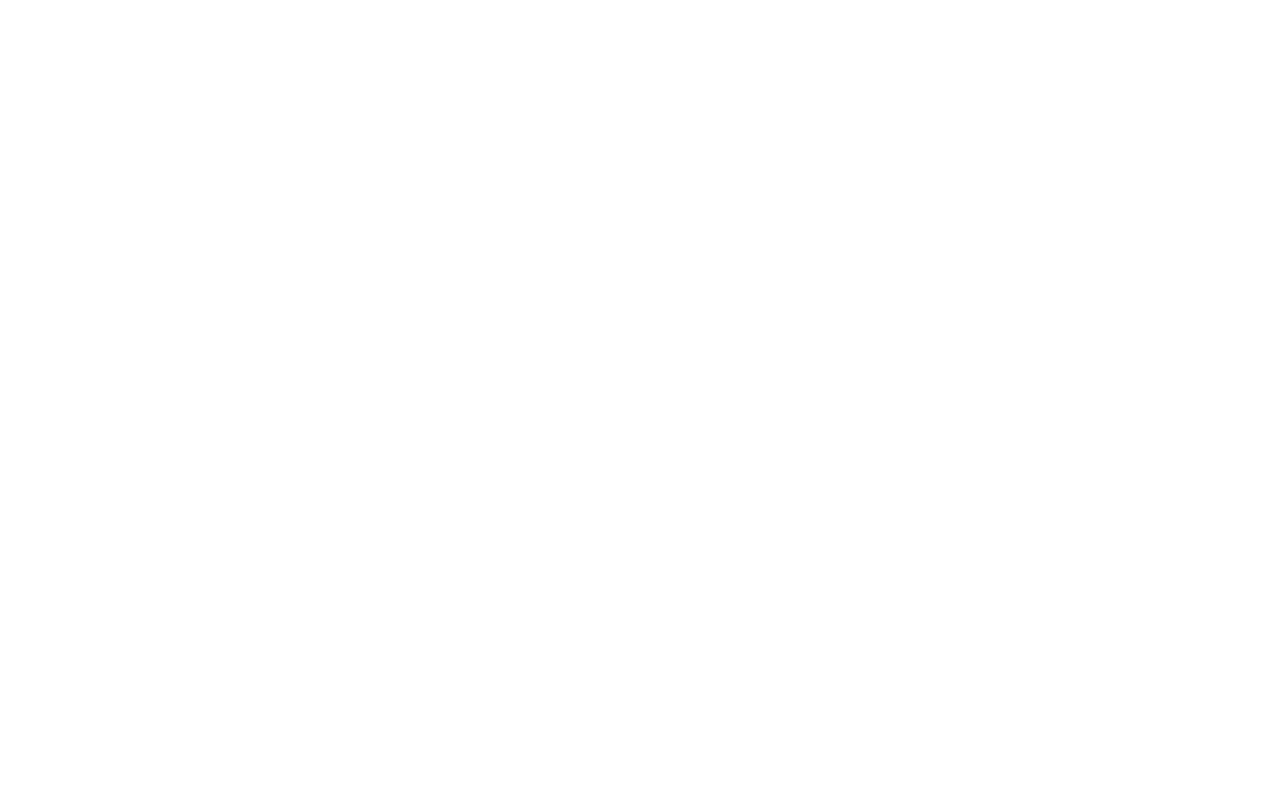
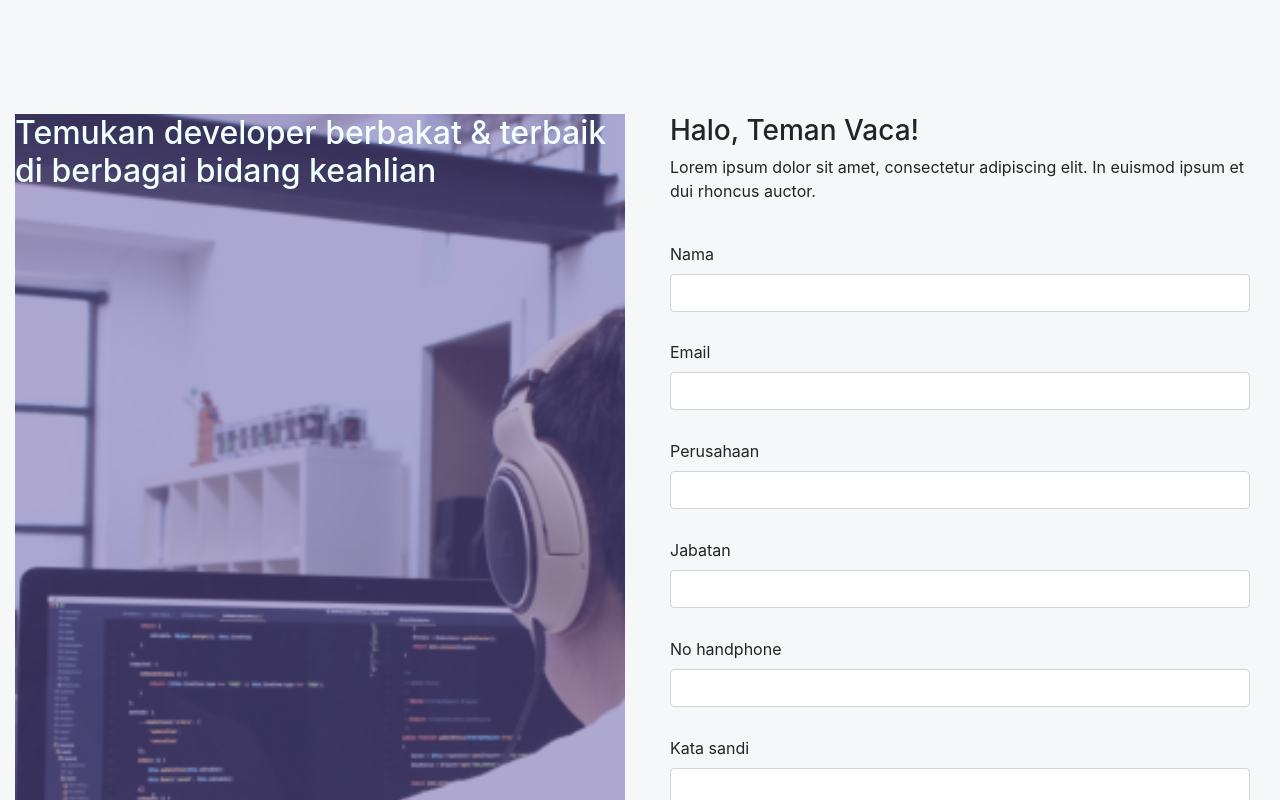
Before and after one commit to nurf21/Vacatech-Job-Hiring-Vue, a Vue app: page /register/recruiter in a window 1280 px wide. Shown: the top 800 px of the page. Built offline with nearby package versions, Linux system fonts and the light colour scheme.

Commit message:
New feature: Register for recruiter

```diff
--- a/src/components/_base/FormRegisterCandidate.vue
+++ b/src/components/_base/FormRegisterCandidate.vue
@@ -95,10 +95,13 @@
     }
   },
   methods: {
-    ...mapActions(['registWorker']),
+    ...mapActions(['register']),
     onSubmit() {
-      console.log(this.form.user_phone)
-      this.registWorker(this.form)
+      const payload = {
+        form: this.form,
+        role: 'worker'
+      }
+      this.register(payload)
         .then((result) => {
           this.$router.push('/login')
         })
--- a/src/components/_base/FormRegisterRecruiter.vue
+++ b/src/components/_base/FormRegisterRecruiter.vue
@@ -11,47 +11,47 @@
     </b-row>
     <b-row class="login-form">
       <b-col>
-        <b-form>
+        <b-form @submit.prevent="onSubmit">
           <b-row class="component-form">
             <b-col class="text-left">
               <label for="name">Nama</label>
-              <b-input type="text" id="name"></b-input>
+              <b-input type="text" id="name" v-model="form.user_name"></b-input>
             </b-col>
           </b-row>
           <b-row class="component-form">
             <b-col class="text-left">
               <label for="email">Email</label>
-              <b-input type="email" id="email"></b-input>
+              <b-input type="email" id="email" v-model="form.user_email"></b-input>
             </b-col>
           </b-row>
           <b-row class="component-form">
             <b-col class="text-left">
               <label for="company">Perusahaan</label>
-              <b-input type="text" id="company"></b-input>
+              <b-input type="text" id="company" v-model="form.company_name"></b-input>
             </b-col>
           </b-row>
           <b-row class="component-form">
             <b-col class="text-left">
               <label for="jabatan">Jabatan</label>
-              <b-input type="text" id="jabatan"></b-input>
+              <b-input type="text" id="jabatan" v-model="form.company_depart"></b-input>
             </b-col>
           </b-row>
           <b-row class="component-form">
             <b-col class="text-left">
               <label for="handphone">No handphone</label>
-              <b-input type="text" id="handphone"></b-input>
+              <b-input type="text" id="handphone" v-model="form.user_phone"></b-input>
             </b-col>
           </b-row>
           <b-row class="component-form">
             <b-col class="text-left">
               <label for="password">Kata sandi</label>
-              <b-input type="password" id="password"></b-input>
+              <b-input type="password" id="password" v-model="form.user_password"></b-input>
             </b-col>
           </b-row>
           <b-row class="component-form">
             <b-col class="text-left">
               <label for="confirmpassword">Konfirmasi kata sandi</label>
-              <b-input type="password" id="confirmpassword"></b-input>
+              <b-input type="password" id="confirmpassword" v-model="form.confirm_password"></b-input>
             </b-col>
           </b-row>
           <b-row class="component-form">
@@ -97,7 +97,31 @@
 </style>
 
 <script>
+import { mapActions } from 'vuex'
+
 export default {
-  name: 'FormLogin'
+  name: 'FormLogin',
+  data() {
+    return {
+      form: {}
+    }
+  },
+  methods: {
+    ...mapActions(['register']),
+    onSubmit() {
+      const payload = {
+        form: this.form,
+        role: 'recruiter'
+      }
+      console.log(this.form)
+      this.register(payload)
+        .then((result) => {
+          this.$router.push('/login')
+        })
+        .catch((error) => {
+          console.log(error)
+        })
+    }
+  }
 }
 </script>
--- a/src/router/index.js
+++ b/src/router/index.js
@@ -22,8 +22,13 @@
   },
   {
     path: '/register/worker',
-    name: 'Register',
+    name: 'RegisterWorker',
     component: () => import('../views/RegisterCandidate.vue')
+  },
+  {
+    path: '/register/recruiter',
+    name: 'RegisterRecruiter',
+    component: () => import('../views/RegisterRecruiter.vue')
   }
 ]
 
--- a/src/store/modules/auth.js
+++ b/src/store/modules/auth.js
@@ -27,12 +27,12 @@
           })
       })
     },
-    registWorker(context, payload) {
+    register(context, payload) {
       return new Promise((resolve, reject) => {
         axios
           .post(
-            `${process.env.VUE_APP_BASE_URL}/users/register/worker`,
-            payload
+            `${process.env.VUE_APP_BASE_URL}/users/register/${payload.role}`,
+            payload.form
           )
           .then(response => {
             resolve(response.data)
--- a/src/views/RegisterRecruiter.vue
+++ b/src/views/RegisterRecruiter.vue
@@ -1,7 +1,9 @@
 <template>
   <b-container fluid class="register-container">
     <b-row>
-      <b-col md="6" sm="6"></b-col>
+      <b-col md="6" sm="6">
+        <ImageOverlay />
+      </b-col>
       <b-col md="6" sm="6">
         <Form />
       </b-col>
@@ -21,11 +23,13 @@
 
 <script>
 import Form from '../components/_base/FormRegisterRecruiter'
+import ImageOverlay from '../components/_base/ImageOverlay'
 
 export default {
   name: 'Login',
   components: {
-    Form
+    Form,
+    ImageOverlay
   }
 }
 </script>
```
